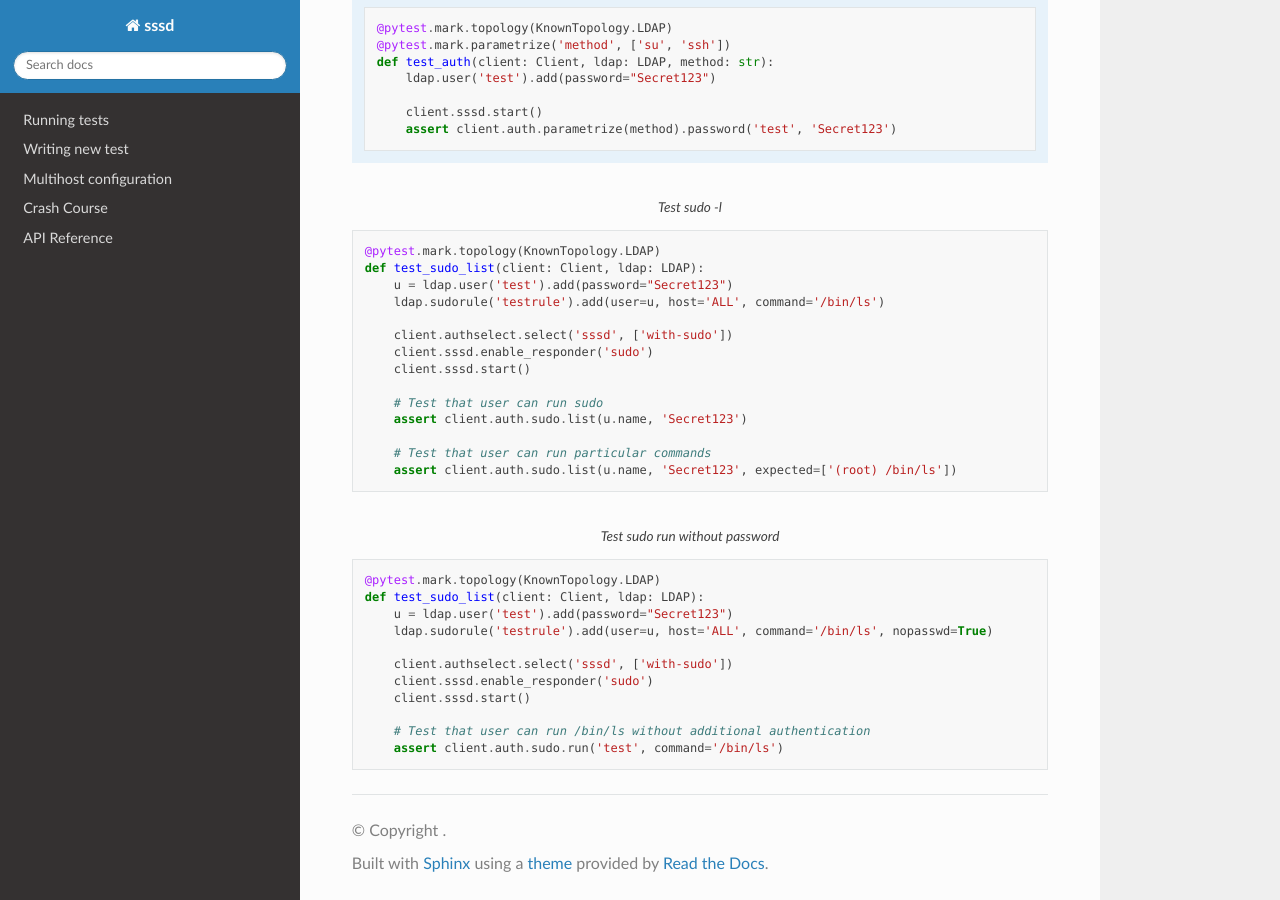
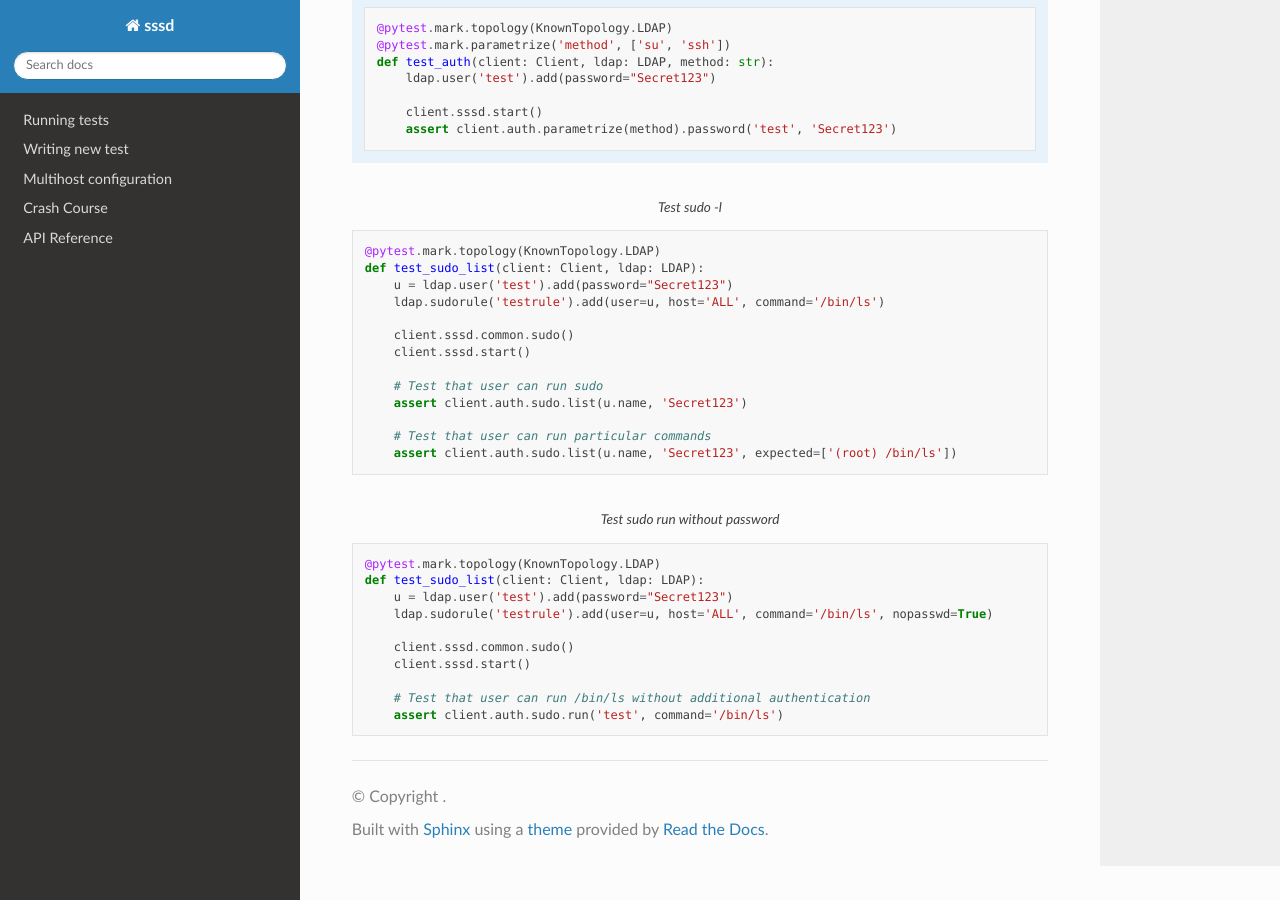
Before and after one commit to spoore1/sssd-tests-poc, a Sphinx documentation site: the page built from docs/guides/testing-authentication.rst, in a window 1280 px wide and 900 px high, scrolled down 753 px. Built offline with Sphinx 7.4.7 and the Read the Docs theme 2.0.0, drawn with Linux system fonts in a browser that asks for light colours; pages that are not in the unit, such as notebooks, are missing from menus.

Commit message:
add shortcut for sudo and autofs

```diff
--- a/docs/guides/testing-authentication.rst
+++ b/docs/guides/testing-authentication.rst
@@ -49,8 +49,7 @@
         u = ldap.user('test').add(password="Secret123")
         ldap.sudorule('testrule').add(user=u, host='ALL', command='/bin/ls')
 
-        client.authselect.select('sssd', ['with-sudo'])
-        client.sssd.enable_responder('sudo')
+        client.sssd.common.sudo()
         client.sssd.start()
 
         # Test that user can run sudo
@@ -67,8 +66,7 @@
         u = ldap.user('test').add(password="Secret123")
         ldap.sudorule('testrule').add(user=u, host='ALL', command='/bin/ls', nopasswd=True)
 
-        client.authselect.select('sssd', ['with-sudo'])
-        client.sssd.enable_responder('sudo')
+        client.sssd.common.sudo()
         client.sssd.start()
 
         # Test that user can run /bin/ls without additional authentication
--- a/docs/guides/testing-autofs.rst
+++ b/docs/guides/testing-autofs.rst
@@ -56,8 +56,7 @@
         key3 = auto_sub.key('export3').add(info=nfs_export3)
 
         # Start SSSD
-        client.authselect.select('sssd')
-        client.sssd.enable_responder('autofs')
+        client.sssd.common.autofs()
         client.sssd.start()
 
         # Reload automounter in order fetch updated maps
@@ -103,8 +102,7 @@
         key2 = auto_home.key('export2').add(info=nfs_export2)
 
         # Start SSSD
-        client.authselect.select('sssd')
-        client.sssd.enable_responder('autofs')
+        client.sssd.common.autofs()
         client.sssd.domain['ipa_automount_location'] = 'boston'
         client.sssd.start()
 
```
Also changed, not shown: docs/course.rst (+12 -11 lines), 3 other files.
